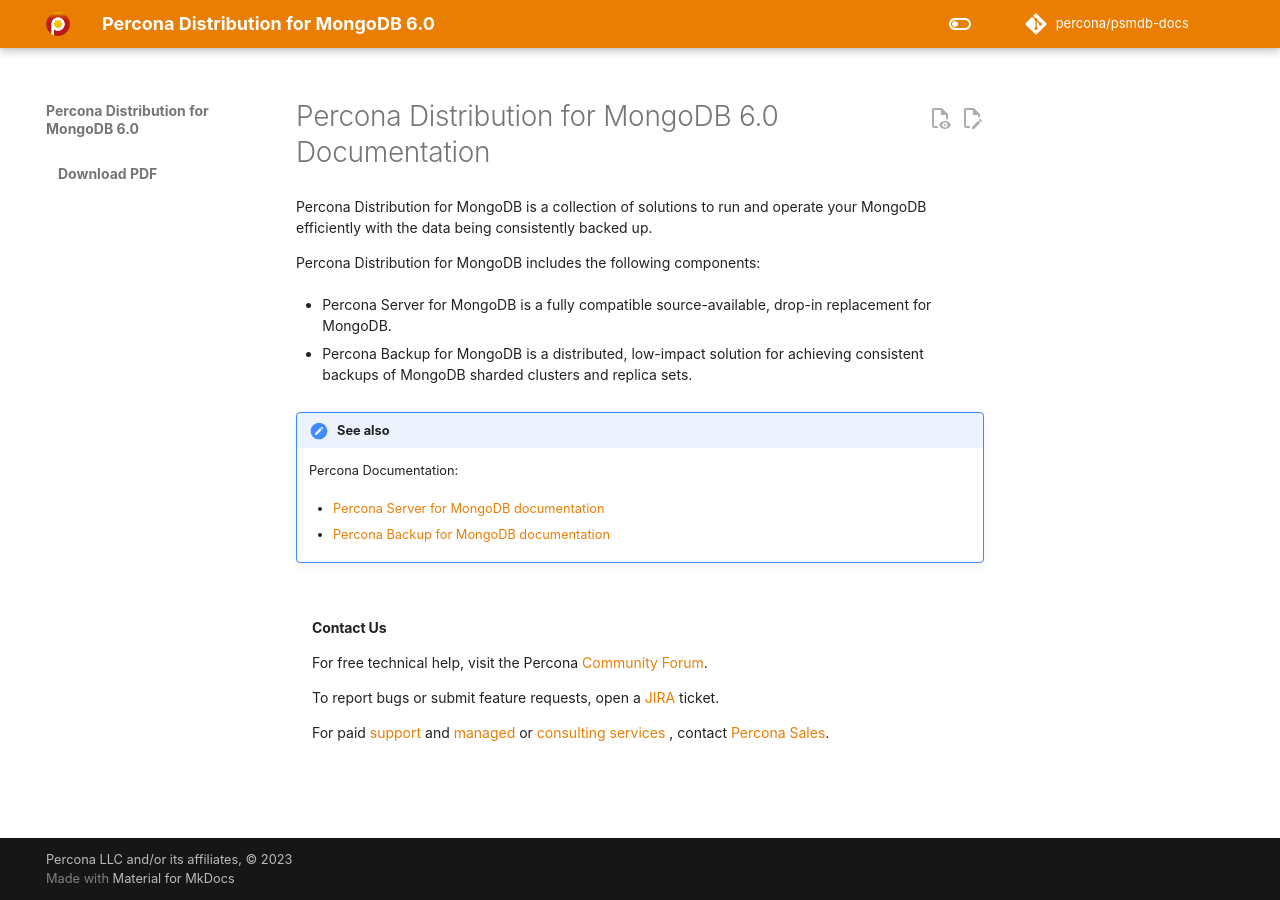
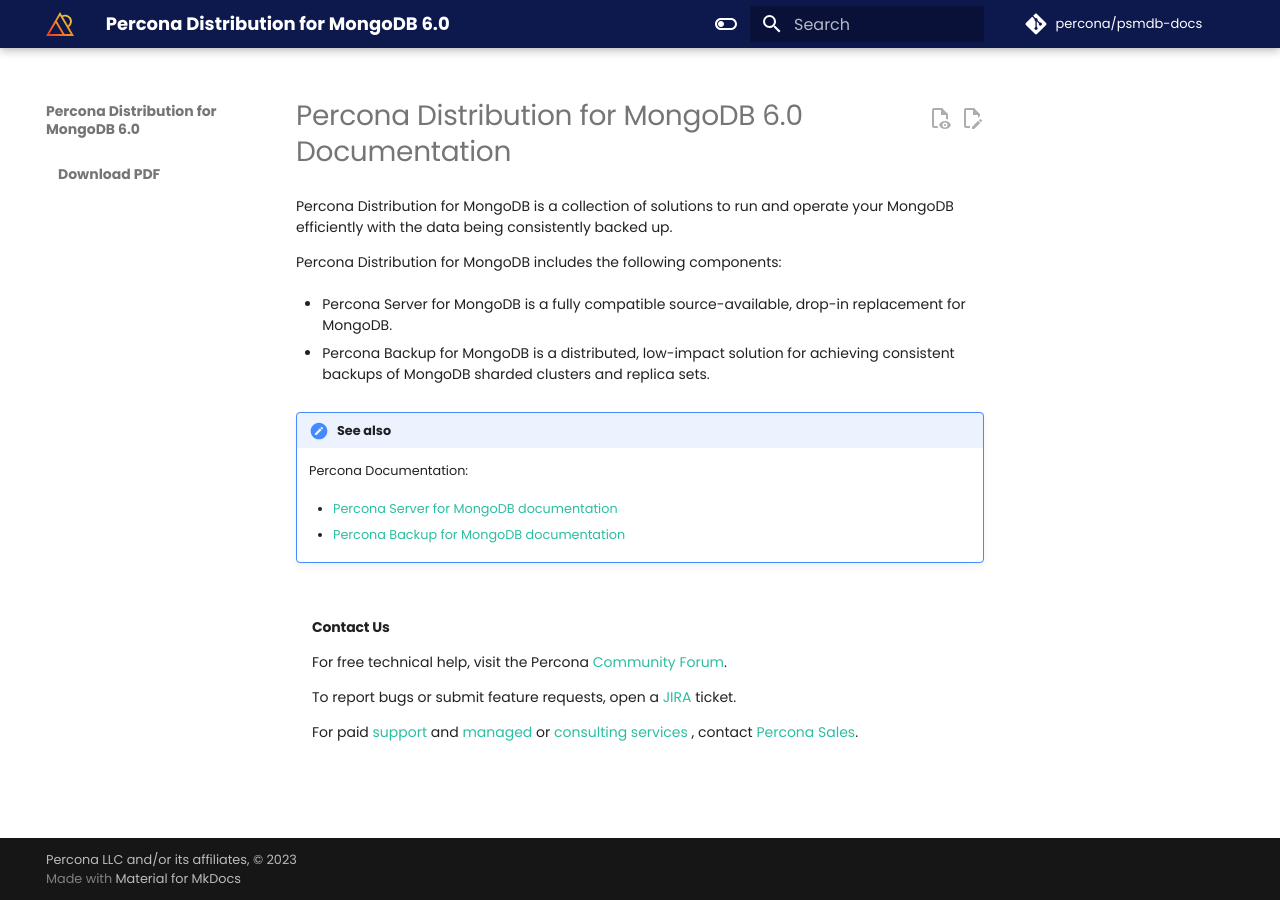
Before and after one commit to percona/distmongo-docs, an MkDocs documentation site: the page built from docs/index.md, in a window 1280 px wide. Built offline with MkDocs 1.6.1 and Material for MkDocs 9.7.7, drawn with Linux system fonts in a browser that asks for light colours; nearby versions of some CDN libraries; some web fonts are replaced; comment, search, counter and statistics services are not loaded; the version menu is left out.

Commit message:
DISTMONGO-214 Applied new branding to docs
deleted:    _resource/overrides/partials/header.html
	modified:   docs/_images/Percona_Logo_Color.png
	modified:   docs/_images/percona-favicon.ico
	modified:   docs/_images/percona-logo.svg
	modified:   docs/css/percona.css
	modified:   mkdocs-base.yml
	modified:   mkdocs.yml
new file: _resource/templates/styles.scss

```diff
--- a/_resource/overrides/partials/header.html
+++ /dev/null
@@ -1,77 +0,0 @@
-{#-
-  This file was automatically generated - do not edit
--#}
-<header class="md-header" data-md-component="header">
-  <nav class="md-header__inner md-grid" aria-label="{{ lang.t('header.title') }}">
-    <a href="https://percona.com/software/documentation" class="md-header__button md-logo" aria-label="Percona Product Documentation" data-md-component="logo">
-      {% include "partials/logo.html" %}
-    </a>
-    <label class="md-header__button md-icon" for="__drawer">
-      {% include ".icons/material/menu" ~ ".svg" %}
-    </label>
-    <div class="md-header__title" data-md-component="header-title">
-      <div class="md-header__ellipsis">
-        <div class="md-header__topic">
-          <span class="md-ellipsis">
-            {{ config.site_name }}
-          </span>
-        </div>
-        <div class="md-header__topic" data-md-component="header-topic">
-          <span class="md-ellipsis">
-            {% if page and page.meta and page.meta.title %}
-              {{ page.meta.title }}
-            {% else %}
-              {{ page.title }}
-            {% endif %}
-          </span>
-        </div>
-      </div>
-    </div>
-    {% if not config.theme.palette is mapping %}
-      <form class="md-header__option" data-md-component="palette">
-        {% for option in config.theme.palette %}
-          {% set primary = option.primary | replace(" ", "-") | lower %}
-          {% set accent  = option.accent  | replace(" ", "-") | lower %}
-          <input class="md-option" data-md-color-media="{{ option.media }}" data-md-color-scheme="{{ option.scheme }}" data-md-color-primary="{{ primary }}" data-md-color-accent="{{ accent }}" type="radio" name="__palette" id="__palette_{{ loop.index }}">
-          {% if option.toggle %}
-            <label class="md-header__button md-icon" title="{{ option.toggle.name }}" for="__palette_{{ loop.index0 or loop.length }}" hidden>
-              {% include ".icons/" ~ option.toggle.icon ~ ".svg" %}
-            </label>
-          {% endif %}
-        {% endfor %}
-      </form>
-    {% endif %}
-    {% if config.extra.alternate %}
-      <div class="md-header__option">
-        <div class="md-select">
-          {% set icon = config.theme.icon.alternate or "material/translate" %}
-          <button class="md-header__button md-icon">
-            {% include ".icons/" ~ icon ~ ".svg" %}
-          </button>
-          <div class="md-select__inner">
-            <ul class="md-select__list">
-              {% for alt in config.extra.alternate %}
-                <li class="md-select__item">
-                  <a href="{{ alt.link | url }}" hreflang="{{ alt.lang }}" class="md-select__link">
-                    {{ alt.name }}
-                  </a>
-                </li>
-                {% endfor %}
-            </ul>
-          </div>
-        </div>
-      </div>
-    {% endif %}
-    {% if "search" in config["plugins"] %}
-      <label class="md-header__button md-icon" for="__search">
-        {% include ".icons/material/magnify.svg" %}
-      </label>
-      {% include "partials/search.html" %}
-    {% endif %}
-    {% if config.repo_url %}
-      <div class="md-header__source">
-        {% include "partials/source.html" %}
-      </div>
-    {% endif %}
-  </nav>
-</header>
--- a/docs/css/percona.css
+++ b/docs/css/percona.css
@@ -1,20 +1,25 @@
 [data-md-color-scheme="percona-light"] {
-  --md-primary-fg-color:        #e97e03;
-  --md-primary-fg-color--light: #ECB7B7;
-  --md-default-fg-color--lightest: #eba926;
-  --md-primary-fg-color--dark:  #90030C;
-  --md-typeset-a-color: var(--md-primary-fg-color);
+  --md-primary-fg-color:        #0d184c;
+  --md-primary-fg-color--light: #3e4875;
+  --md-default-fg-color--lightest: #9096b0;
+  --md-primary-fg-color--dark:  #080e2e;
+  --md-typeset-a-color: #2cbea2;
 }
 [data-md-color-scheme="slate"] {
-    --md-primary-fg-color:        #e97e03;
+    --md-primary-fg-color:        #0d184c;
     /*
-    --md-primary-fg-color--light: #ECB7B7;
-    --md-primary-fg-color--dark:  #90030C;
+    --md-primary-fg-color--light: #3e4875;
+    --md-primary-fg-color--dark:  #080e2e;
     */
+    --md-typeset-a-color: #2cbea2;
     --md-hue: 210; /* [0, 360] */
   }
 ul li p {
 	margin: 0;
+}
+
+.md-clipboard {
+  color: #2cbea2;
 }
 
 .md-typeset {
@@ -23,8 +28,9 @@
 }
 
 .md-typeset h1 {
-  color: var(--md-default-fg-color--light);
+color: var(--md-default-fg-color--light);
 font-size: 2em;
+font-weight: 400;
 line-height: 1.3;
 margin: 0 0 0.9em;
 }
--- a/mkdocs.yml
+++ b/mkdocs.yml
@@ -4,20 +4,11 @@
 
 site_url: "https://docs.percona.com/percona-distribution-for-mongodb/6.0"
 
-plugins:
-    section-index: {} # Adds links to nodes - comment out when creating PDF
-
 theme:
   name: material
   custom_dir: _resource/overrides
 
-# Theme features
 
-  features:
-    - search.highlight
-    - navigation.top
-    - navigation.tracking
-    - content.tabs.link
 
 
 
```
Also changed, not shown: mkdocs-base.yml (+19 -5 lines), docs/_images/Percona_Logo_Color.png, docs/_images/percona-favicon.ico, docs/_images/percona-logo.svg, 1 other file.
